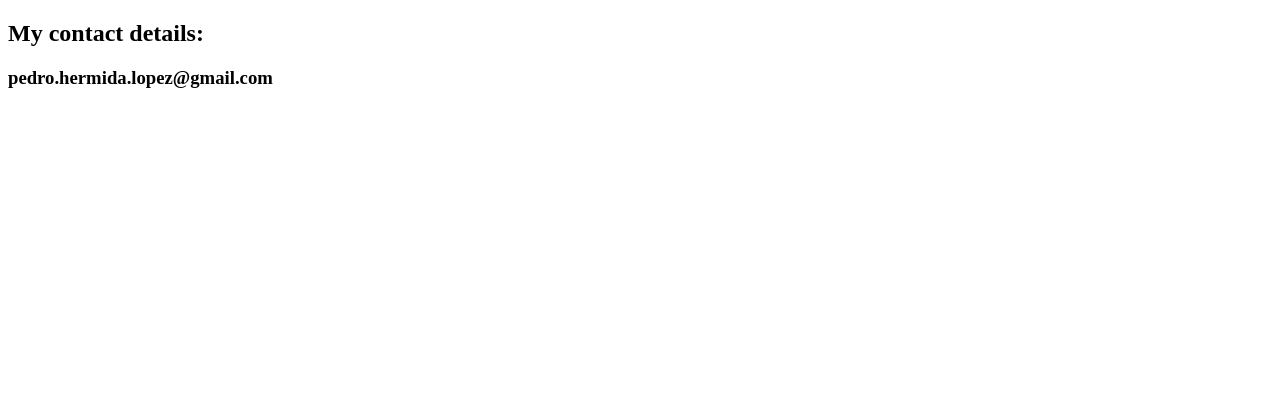
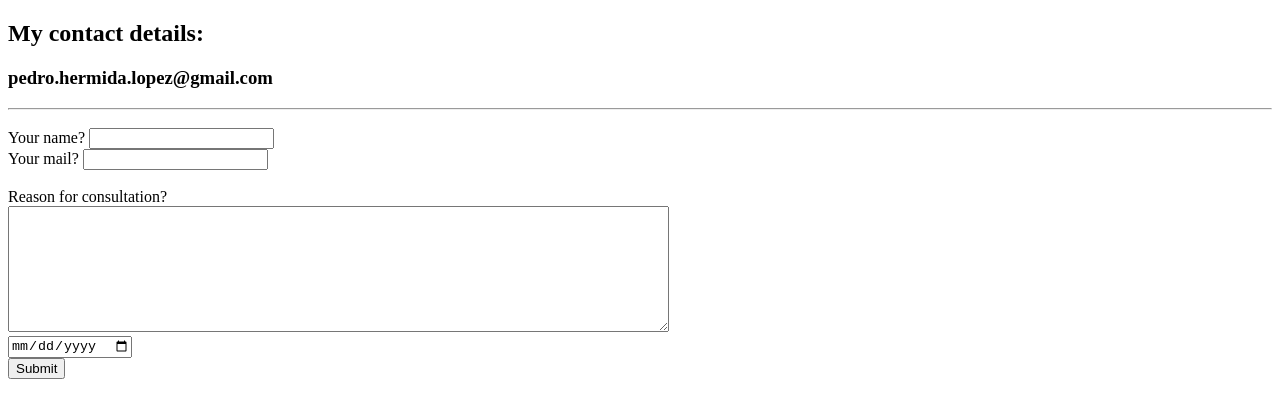
Before and after one commit to Azinc123/Pedro-Hermida, a plain HTML site: page Contact_information.html in a window 1280 px wide. Drawn offline with Linux system fonts and the light colour scheme.

Commit message:
Add files via upload

```diff
--- a/Contact_information.html
+++ b/Contact_information.html
@@ -9,8 +9,22 @@
 <body>
   <h2> My contact details:</h2>
   <h3>
-  <p>pedro.hermida.lopez@gmail.com</p>
+    <p>pedro.hermida.lopez@gmail.com</p>
+    <hr>
   </h3>
+  <form action="mailto:pedro.hermida.lopez@gmail.com" method="post" enctype="text/plain">
+    <label> Your name? </label>
+    <input type="text" name="Name " value""><br>
+    <label>  Your mail?   </label>
+    <input type="text" name="E-mail "><br>
+<br>
+    <label> Reason for consultation? </label></br>
+
+    <textarea name="Message " rows="8" cols="80"></textarea>
+<br>
+    <input type="date" name="" value=""><br>
+    <input type="submit" name="" "">
+  </form>
 </body>
 
 </html>
```
Also changed, not shown: Hobbies.html (+2 -1 lines), HKD_web_development.jpg (added), images_folder/Pedro_1.png (added), images_folder/Presentación.jpg (added), images_folder/Presentación0.jpg (added), images_folder/circle-cropped.png (added), images_folder/circle-cropped_30%.png (added), images_folder/circle-cropped_40%.png (added).
